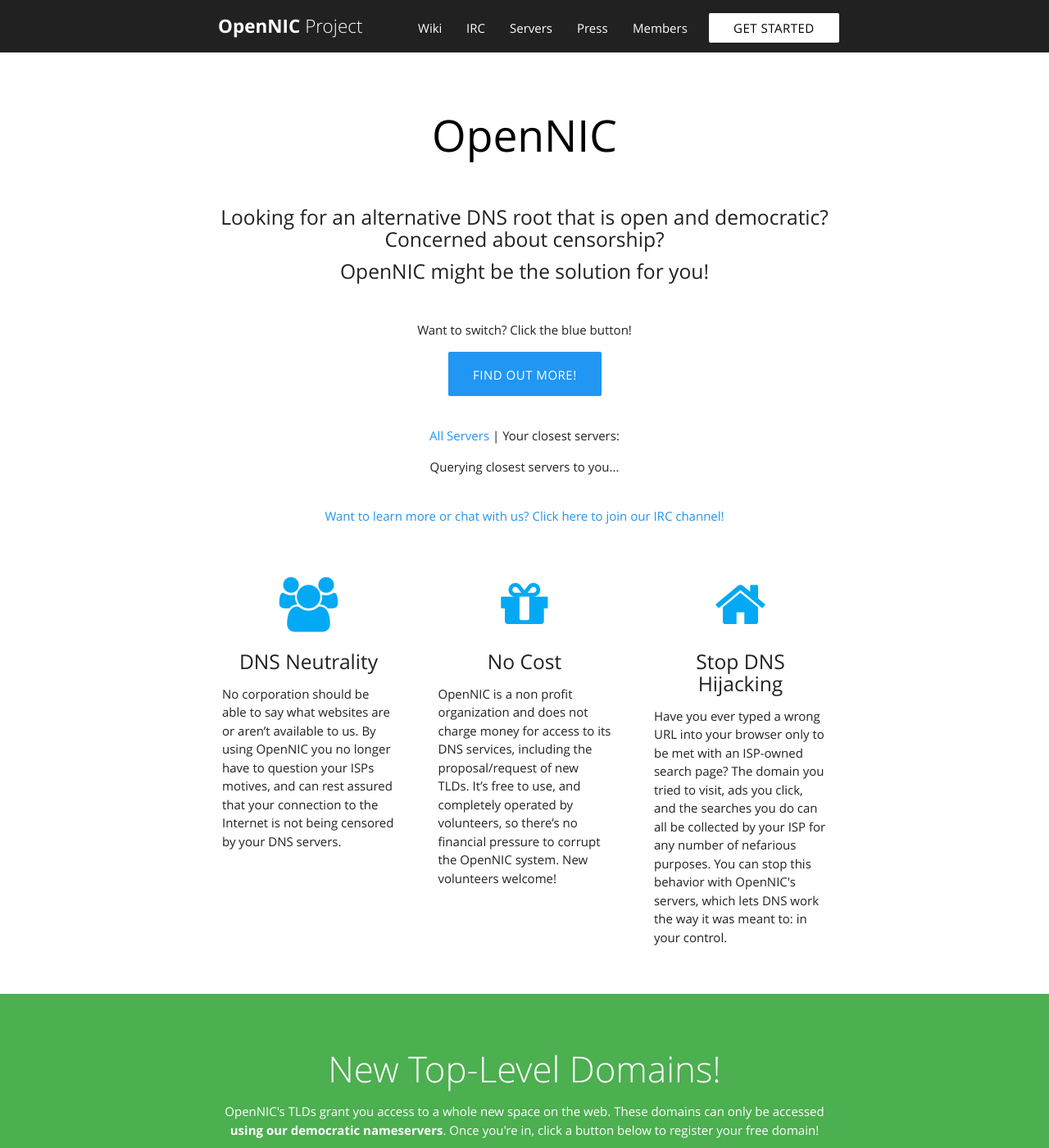
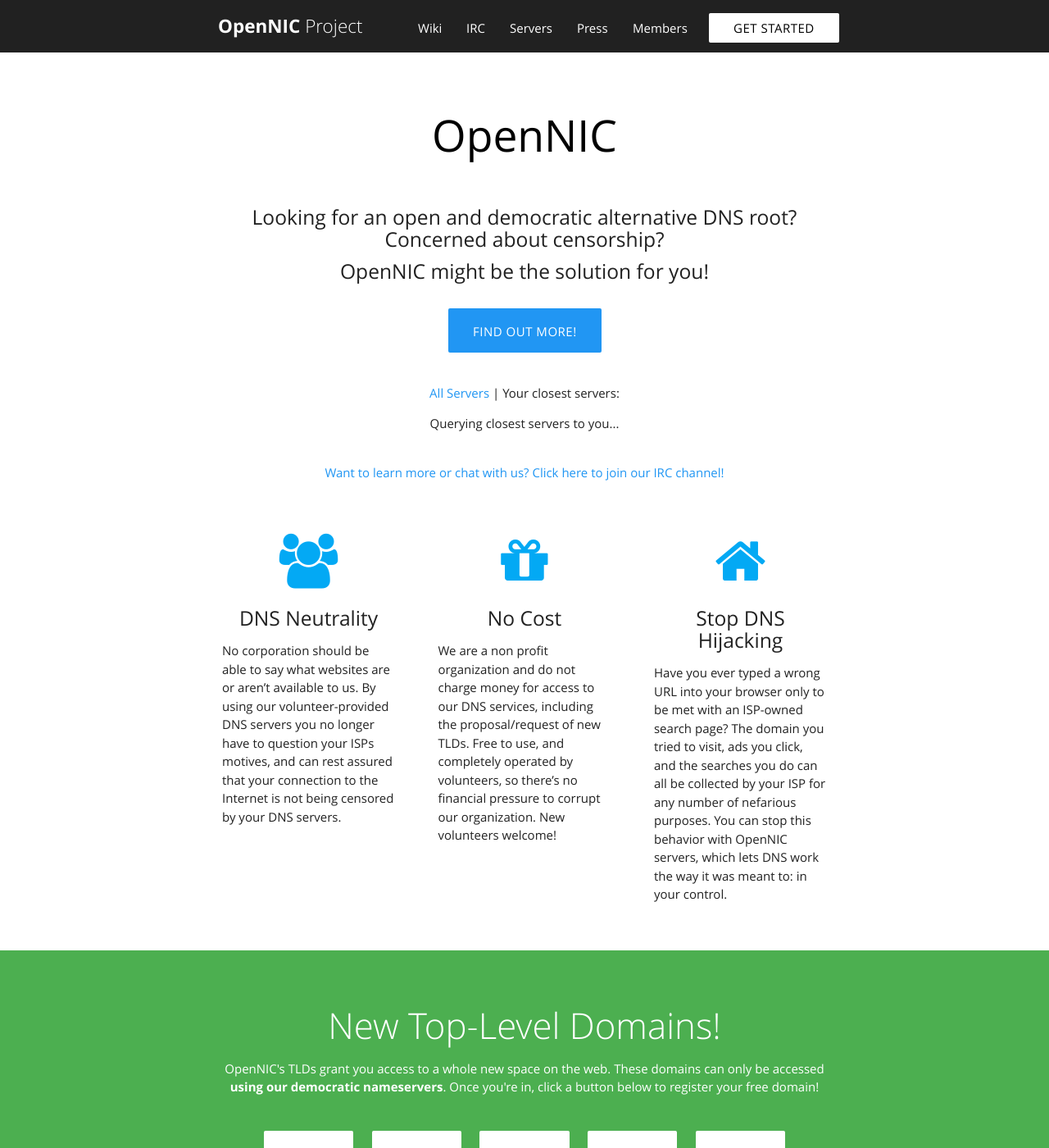
Before and after one commit to opennic/opennic-web, a Jekyll site: the page built from index.html, in a window 1280 px wide and 1400 px high. Shown: the whole window at 82% size. Built offline with Jekyll 4.4.1, drawn with Linux system fonts in a browser that asks for light colours; the list of posts is cut into pages by our own code; some of the changed text lies outside the part shown.

Commit message:
Update index.html
Removed a few third-person references that sounded bad

```diff
--- a/index.html
+++ b/index.html
@@ -19,9 +19,9 @@
                 <br /><br />
                 <h2 class="black-text center-align">OpenNIC</h2>
                 <br />
-            		<h5>Looking for an alternative DNS root that is open and democratic? Concerned about censorship?</h5>
+            		<h5>Looking for an open and democratic alternative DNS root? Concerned about censorship?</h5>
                 <h5>OpenNIC might be the solution for you!</h5>
-            		<br /><p>Want to switch? Click the blue button!</p>
+            		<br />
             		<a href="http://wiki.opennic.org/start" class="waves-effect waves-light btn-large z-depth-0 blue" target="_blank">Find Out More!</a>
             		<br /><br />
                 <p><a href="https://servers.opennic.org/" target="_blank">All Servers</a> &#124; Your closest servers:</p>
@@ -57,7 +57,7 @@
 		    <h2 class="center light-blue-text">
 			<i class="fa fa-users" aria-hidden="true"></i></h2>
 		    <h5 class="center">DNS Neutrality</h5>
-		    <p>No corporation should be able to say what websites are or aren’t available to us. By using OpenNIC you no longer have to question your ISPs motives,
+		    <p>No corporation should be able to say what websites are or aren’t available to us. By using our volunteer-provided DNS servers you no longer have to question your ISPs motives,
           and can rest assured that your connection to the Internet is not being censored by your DNS servers.</p>
 		  </div>
 	      </div>
@@ -66,9 +66,9 @@
 		    <h2 class="center light-blue-text">
           <i class="fa fa-gift" aria-hidden="true"></i></h2>
 		    <h5 class="center">No Cost</h5>
-		    <p>OpenNIC is a non profit organization and does not charge money for access to its
-          DNS services, including the proposal/request of new TLDs. It’s free to use, and completely operated by volunteers,
-          so there’s no financial pressure to corrupt the OpenNIC system. New volunteers welcome!</p>
+		    <p>We are a non profit organization and do not charge money for access to our
+          DNS services, including the proposal/request of new TLDs. Free to use, and completely operated by volunteers,
+          so there’s no financial pressure to corrupt our organization. New volunteers welcome!</p>
 		  </div>
 	      </div>
 	      <div class="col s12 m4">
@@ -78,7 +78,7 @@
 		    <h5 class="center">Stop DNS Hijacking</h5>
         <p>Have you ever typed a wrong URL into your browser only to be met with an ISP-owned search page?
           The domain you tried to visit, ads you click, and the searches you do can all be collected by your ISP for any number of nefarious purposes.
-          You can stop this behavior with OpenNIC's servers, which lets DNS work the way it was meant to: in your control.</p>
+          You can stop this behavior with OpenNIC servers, which lets DNS work the way it was meant to: in your control.</p>
 		  </div>
 	      </div>
 	    </div>
@@ -206,7 +206,7 @@
     </div>
     <div class="row">
       <div class="col s12">
-        <p class="white-text center-align">Have a TLD idea? Anybody with the right experience can apply to run their own TLD on the OpenNIC network! <b><a class="white-text" href="http://wiki.opennic.org/creating_new_tlds" target="_blank">Learn More</a></b>.</p>
+        <p class="white-text center-align">Anybody with the right experience can apply to run their own TLD on our network! <b><a class="white-text" href="http://wiki.opennic.org/creating_new_tlds" target="_blank">Learn More</a></b>.</p>
       </div>
     </div>
   <br /><br />
@@ -218,7 +218,7 @@
     <div class="col s12">
       <br /><br />
       <h3 class="center-align thin">Peered Networks</h3>
-      <p class="center-align">OpenNIC peers with many different alternative DNS roots to give you easy access to a multitude of different namespaces.</p>
+      <p class="center-align">We are peered with many different alternative DNS roots to give you easy access to a multitude of different namespaces, all from one server.</p>
       <div class="row">
         <div class="col s12 m4">
           <div class="icon-block">
```
